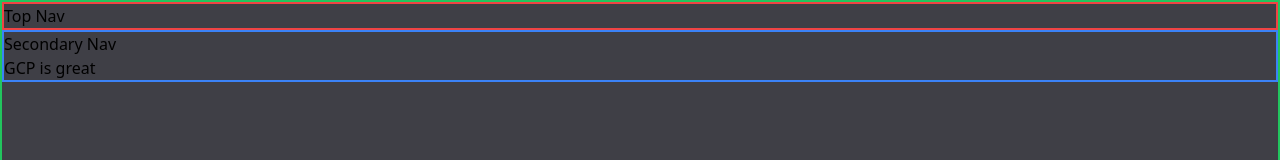
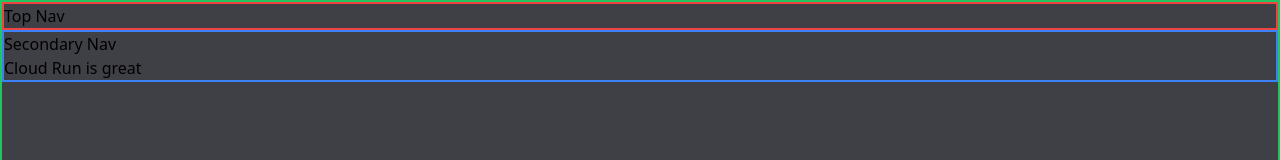
Before and after one commit to chrubrar/cloudfactory1, a Next.js app: page / in a window 1280 px wide. Shown: the top 160 px of the page. Built offline with nearby package versions, Linux system fonts and the light colour scheme.

Commit message:
testing ci/cd pipeline

```diff
--- a/app/page.tsx
+++ b/app/page.tsx
@@ -1,5 +1,5 @@
 import Image from "next/image";
 
 export default function Home() {
-  return <div>GCP is great</div>;
+  return <div>Cloud Run is great</div>;
 }
```
